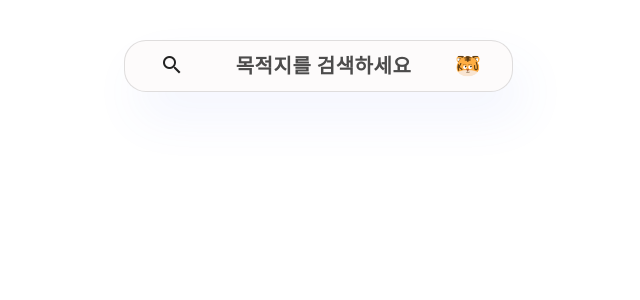
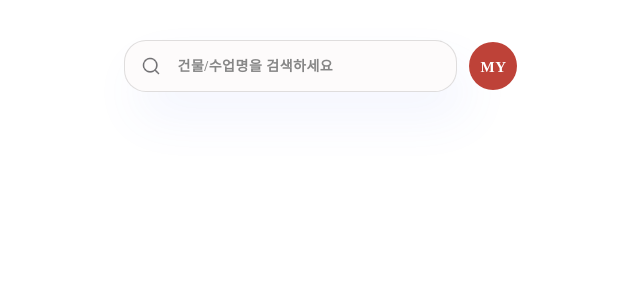
Before and after one commit to Moi1oM/kumap_migration, a Next.js app in the folder migra-kumap/: page /components/SearchBox in a window 1280 px wide. Shown: the top 300 px of the page, without its empty margins (323-963 px from the left). Built offline with nearby package versions, Linux system fonts and the light colour scheme.

Commit message:
코드정리 및 서치모달디자인

```diff
--- a/migra-kumap/pages/components/FirstModal.tsx
+++ b/migra-kumap/pages/components/FirstModal.tsx
@@ -19,6 +19,7 @@ export default function FirstModal() {
   const [modalFirst, setModalFirst] = useRecoilState(modalState);
   const [modalSecond, setModalSecond] = useRecoilState(modalSecondState);
   const [modalThird, setModalThird] = useRecoilState(modalThirdState);
+
   const onClickClose = () => {
     setName("");
     setModal(!modal);
--- a/migra-kumap/pages/components/SearchBox.tsx
+++ b/migra-kumap/pages/components/SearchBox.tsx
@@ -9,18 +9,20 @@ export default function SearchBox() {
     setSearchFull(true);
   };
   return (
-    <>
+    <S.top_modal_container>
       <S.first_search_modal onClick={onSearchFull}>
         {name === "" ? (
           <>
-            <S.searchScope className="material-icons">search</S.searchScope>
-            <S.searchFont>목적지를 검색하세요</S.searchFont>
-            <S.kumapIcon src="/modal/kumapIcon.png" />
+            {/* <S.searchScope className="material-icons">search</S.searchScope> */}
+            <S.serachScope src="/modal/search.png"></S.serachScope>
+            <S.searchFont1>건물/수업명을 검색하세요</S.searchFont1>
+            {/* <S.kumapIcon src="/modal/kumapIcon.png" /> */}
           </>
         ) : (
-          <S.searchFont>{name}</S.searchFont>
+          <S.searchFont2>{name}</S.searchFont2>
         )}
       </S.first_search_modal>
-    </>
+      <S.myButton>MY</S.myButton>
+    </S.top_modal_container>
   );
 }
--- a/migra-kumap/styles/index/SearchBox.ts
+++ b/migra-kumap/styles/index/SearchBox.ts
@@ -1,43 +1,73 @@
 import styled from "styled-components";
 
-export const first_search_modal = styled.div`
+export const top_modal_container = styled.div`
   z-index: 10;
-  width: 90%;
-  height: 50px;
   position: relative;
   left: 5%;
   right: 5%;
   top: 40px;
+  display: flex;
+  flex-direction: row;
+  align-items: center;
+`;
+
+export const first_search_modal = styled.div`
+  width: 77%;
+  height: 50px;
   background-color: #fdfbfb;
   border: 1px solid rgba(113, 113, 116, 0.22);
   box-shadow: 12px 26px 50px rgb(90 108 234 / 7%);
   border-radius: 22px;
   text-align: center;
-  justify-content: space-around;
+
   display: flex;
   flex-direction: row;
   align-items: center;
   cursor: pointer;
 `;
 
-export const searchScope = styled.span`
-  height: 27px;
+export const serachScope = styled.img`
+  margin-left: 5%;
+  width: 20px;
+  height: 20px;
   text-align: center;
-  width: 63px;
 `;
 
-export const searchFont = styled.span`
+export const searchFont1 = styled.span`
+  margin-left: 5%;
   height: 27px;
   font-family: "Post No Bills Colombo Medium";
   font-style: normal;
   font-weight: 600;
-  font-size: 20px;
+  font-size: 14px;
   line-height: 27px;
   letter-spacing: 0.5px;
-  color: rgba(0, 0, 0, 0.7);
+  color: #868686;
 `;
 
-export const kumapIcon = styled.img`
-  width: 52px;
-  height: 52px;
+export const searchFont2 = styled.span`
+  margin: 0% auto;
+  height: 27px;
+  font-family: "Post No Bills Colombo Medium";
+  font-style: normal;
+  font-weight: 600;
+  font-size: 14px;
+  line-height: 27px;
+  letter-spacing: 0.5px;
+  color: #868686;
 `;
+
+export const myButton = styled.div`
+  margin-left: 3%;
+  background-color: #be4238;
+  border-radius: 100%;
+  width: 48px;
+  height: 48px;
+
+  color: white;
+  line-height: 50px;
+  letter-spacing: 0.5px;
+  font-weight: 600;
+  font-size: 15px;
+  text-align: center;
+`;
```
Also changed, not shown: migra-kumap/pages/components/CateBtn.tsx (renamed from migra-kumap/components/CateBtn.tsx, +19 -18 lines), migra-kumap/pages/components/Category.tsx (renamed from migra-kumap/components/Category.tsx, +3 -5 lines), migra-kumap/pages/index/index.tsx (+27 -42 lines), migra-kumap/public/modal/MyButton.png (added), migra-kumap/public/modal/search.png (added).
